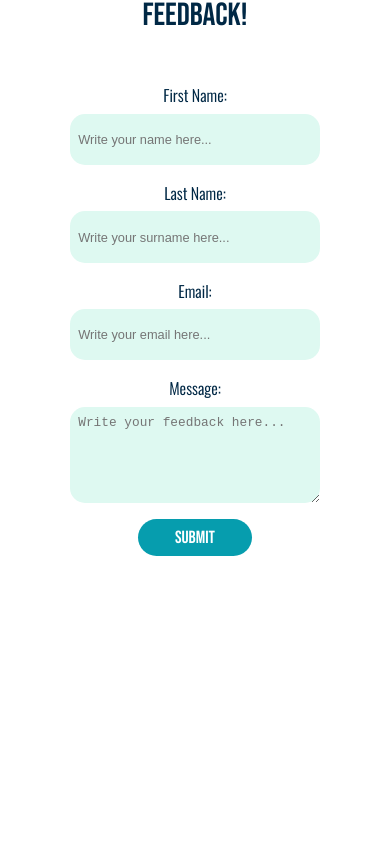
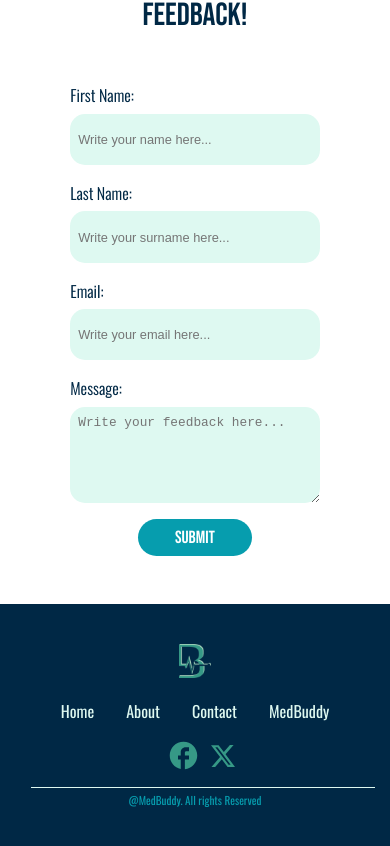
Before and after one commit to GrupaA4/MedBuddy, a React (Create React App) app in the folder FrontEnd/medbuddy/: page / in a window 390 px wide. Shown: the part 1954-2800 px from the top of the page. Before the commit the page ends 2558 px from the top, so only its background shows below. Built offline with nearby package versions, Linux system fonts and the light colour scheme.

Commit message:
Footer added, form-section fixed

```diff
--- /dev/null
+++ b/FrontEnd/medbuddy/src/Patient/_components/footer/page.jsx
@@ -0,0 +1,32 @@
+import React, { useState } from 'react';
+import { Link, useLocation } from 'react-router-dom';
+import styles from './page.module.scss';
+import Logo from '../../images/MedBuddy__logo-light.svg';
+import facebook_icon from '../../images/facebook-icon.svg';
+import twitter_icon from '../../images/twitter-icon.svg';
+import '../../fonts/Oswald/static/Oswald-Bold.ttf'
+
+export default function Footer(){
+    const location = useLocation();
+    return(
+        <>
+            <footer className={styles.page__footer}>
+                <div className={`${styles.footer__main_info}`}>
+                    <Link className={styles.page__logoLink} to="/pages/home"><img className={styles.page__footer__logo} src={Logo} alt="MedBuddy logo"/></Link>
+                    <nav className={`${styles.page__footer__navbar}`}>
+                        <Link className={`${styles.page__footer_navbar_link} ${location.pathname === "/" ? styles.active : ""}`} to='/'>Home</Link>
+                        <Link className={`${styles.page__footer_navbar_link} ${location.pathname === "/pages/about" ? styles.active : ""}`} to='/pages/about'>About</Link>
+                        <Link className={`${styles.page__footer_navbar_link} ${location.pathname === "/pages/contact" ? styles.active : ""}`} to='/pages/contact'>Contact</Link>
+                        <Link className={`${styles.page__footer_navbar_link} ${location.pathname === "/pages/chat" ? styles.active : ""}`} to='/pages/chat'>MedBuddy</Link>
+                    </nav>
+                    <div className={`${styles.footer__socials}`}>
+                        <Link className={styles.page__footer__link} to="/"><img className={styles.footer__socials_link} src={facebook_icon} alt="Facebook icon"/></Link>
+                        <Link className={styles.page__footer__link} to="/"><img className={styles.footer__socials_link} src={twitter_icon} alt="Instagram icon"/></Link>
+                    </div>
+                </div>
+                <div className={`${styles.footer__line}`}></div>
+                <p className={`${styles.footer__rights}`}>@MedBuddy. All rights Reserved</p>
+            </footer>
+        </>
+    );
+}
--- /dev/null
+++ b/FrontEnd/medbuddy/src/Patient/_components/footer/page.module.scss
@@ -0,0 +1,95 @@
+@font-face {
+    font-family: "Oswald_font";
+    src: local("Oswald"),
+     url("../../fonts/Oswald/Oswald-VariableFont_wght.ttf") format("truetype");
+}
+
+.page__footer {
+    background-color: #002845;
+    display: flex;
+    flex-direction: column;
+    justify-content: center;
+    height: 10rem;
+    padding-left: 10vw;
+    padding-right: 10vw;
+    margin: auto -0.5rem -0.5rem -0.5rem;
+    font-family: "Oswald_font";
+
+    .footer__main_info {
+        display: flex;
+        justify-content: space-between;
+        align-items: center;
+
+        .page__footer__logo {
+            width: 50%;
+        }
+
+        .page__footer__navbar {
+            display: flex;
+            gap: 2rem;
+
+            .page__footer_navbar_link {
+                text-decoration: none;
+                color: #DEF9F1;
+            }
+        }
+
+        .footer__socials {
+            display: flex;
+            align-items: center;
+
+            .page__footer__link {
+                margin-right: -0.5rem;
+                .footer__socials_link {
+                    width: 70%;
+                    margin: 0;
+                }
+            }
+        }
+    }
+    .footer__line {
+        border-bottom: 1px solid #DEF9F1;
+        width: 100%;
+        padding-bottom: 0.6rem;
+    }
+    .footer__rights {
+        color: #069DAE;
+        text-align: center;
+        font-size: 0.7rem;
+        margin-top: 0.3rem;
+    }
+}
+
+@media screen and (max-width: 750px) {
+    .page__footer {
+        padding: 3rem 10vw 3rem 10vw;
+        .footer__main_info {
+            flex-direction: column;
+            justify-content: center;
+            gap: 1rem;
+
+            .page__logoLink {
+                width: 2rem;
+                .page__footer__logo {
+                    width: 100%;
+                    padding-right: 0;
+                }
+            }
+
+            .footer__socials {
+                display: flex;
+                align-items: center;
+
+                .page__footer__link {
+                    .footer__socials_link {
+                        width: 60%;
+                    }
+                }
+            }
+        }
+        .footer__line {
+            padding-left: 2vw;
+            padding-right: 2vw;
+        }
+    }
+}
--- a/FrontEnd/medbuddy/src/Patient/pages/home/page.jsx
+++ b/FrontEnd/medbuddy/src/Patient/pages/home/page.jsx
@@ -5,6 +5,7 @@ import '../../fonts/Bebas_Neue/BebasNeue-Regular.ttf';
 import BrainVector from '../../images/brain_vector.svg';
 import TechImg from '../../images/tech_image.svg';
 import Header from '../../_components/header/page';
+import Footer from '../../_components/footer/page'
 import { FontAwesomeIcon } from '@fortawesome/react-fontawesome';
 import { faArrowRight } from '@fortawesome/free-solid-svg-icons';
 
@@ -135,7 +136,8 @@ export default function Home(){
                 </form>
             </section>
             </>
-}
+        }
+        <Footer/>
         </>
     );
 }
--- a/FrontEnd/medbuddy/src/Patient/pages/home/page.module.scss
+++ b/FrontEnd/medbuddy/src/Patient/pages/home/page.module.scss
@@ -130,6 +130,7 @@
     padding-top: 3rem;
     font-family: "Oswald_font";
     font-weight: 350;
+    text-align: left;
     .form_section__title {
         font-family: "Bebas_font";
         color: #002845;
```
